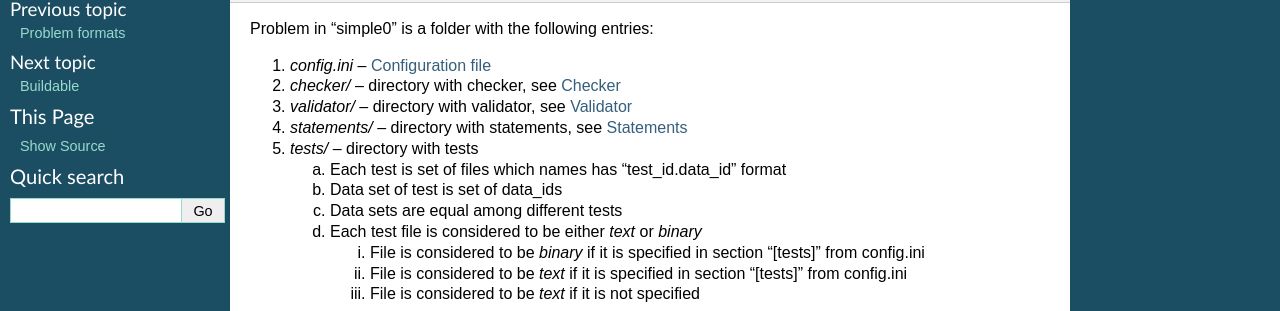
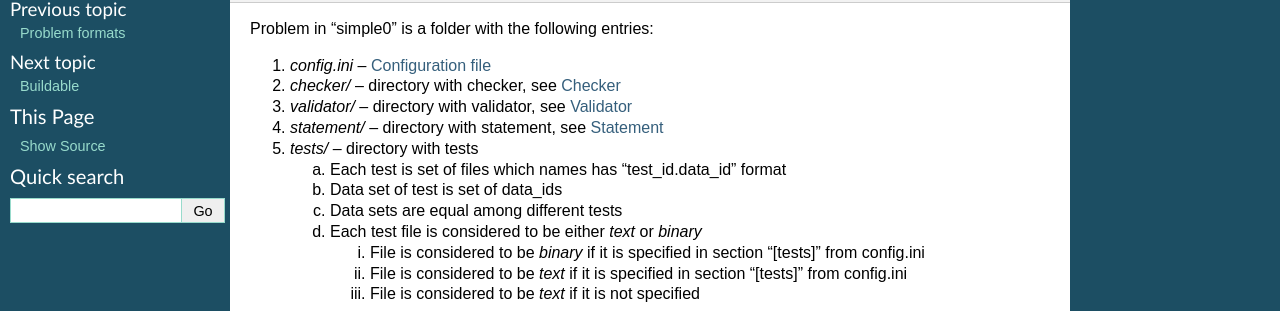
Before and after one commit to sarum9in/DEPRECATED_bunsan_bacs_single_problem, a Sphinx documentation site: the page built from sphinx/source/problem_formats/simple0.rst, in a window 1280 px wide and 900 px high. Shown: the part 278-589 px from the top of the window. Built offline with Sphinx 7.4.7, drawn with Linux system fonts in a browser that asks for light colours; formulas are drawn with MathJax 3.

Commit message:
Documentation: statements -> statement rename.

```diff
--- a/sphinx/source/index.rst
+++ b/sphinx/source/index.rst
@@ -16,7 +16,7 @@ Contents:
 
    buildable
    utilities/index
-   statements
+   statement
 
 
 Indices and tables
--- a/sphinx/source/problem_formats/simple0.rst
+++ b/sphinx/source/problem_formats/simple0.rst
@@ -19,7 +19,7 @@ Problem in "simple0" is a folder with the following entries:
 
 #. *checker/* -- directory with checker, see :doc:`../utilities/checker`
 #. *validator/* -- directory with validator, see :doc:`../utilities/validator`
-#. *statements/* -- directory with statements, see :doc:`../statements`
+#. *statement/* -- directory with statement, see :doc:`../statement`
 #. *tests/* -- directory with tests
 
    a. Each test is set of files which names has "test_id.data_id" format
--- /dev/null
+++ b/sphinx/source/statement.rst
@@ -0,0 +1,4 @@
+Statement
+=========
+
+**TODO**
--- a/sphinx/source/statements.rst
+++ /dev/null
@@ -1,4 +0,0 @@
-Statements
-==========
-
-**TODO**
```
